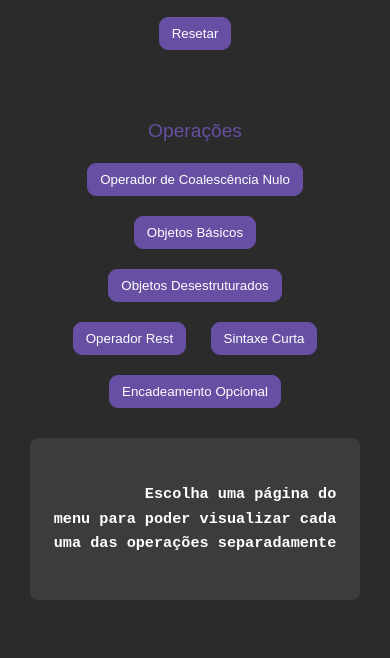
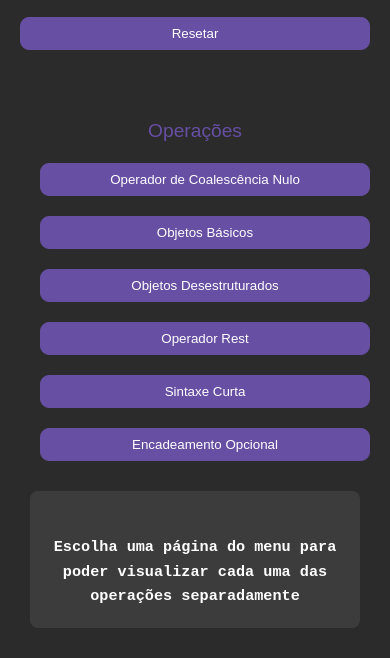
Before and after one commit to bamarcheti/js-antes-do-react, a website built with Vite: page index.html in a window 390 px wide. Shown: the part 225-883 px from the top of the page. Before the commit the page ends 855 px from the top, so only its background shows below. Built offline with nearby package versions, Linux system fonts and the light colour scheme.

Commit message:
feat: Adicionado responsividade

```diff
--- a/css/style.css
+++ b/css/style.css
@@ -70,3 +70,18 @@ button {
 button:hover {
   opacity: 0.8;
 }
+
+@media only screen and (max-width: 768px) {
+  .button-container {
+    flex-direction: column;
+    align-items: center;
+  }
+
+  button {
+    width: 100%;
+  }
+
+  #resultado {
+    white-space: pre-line;
+  }
+}
```
